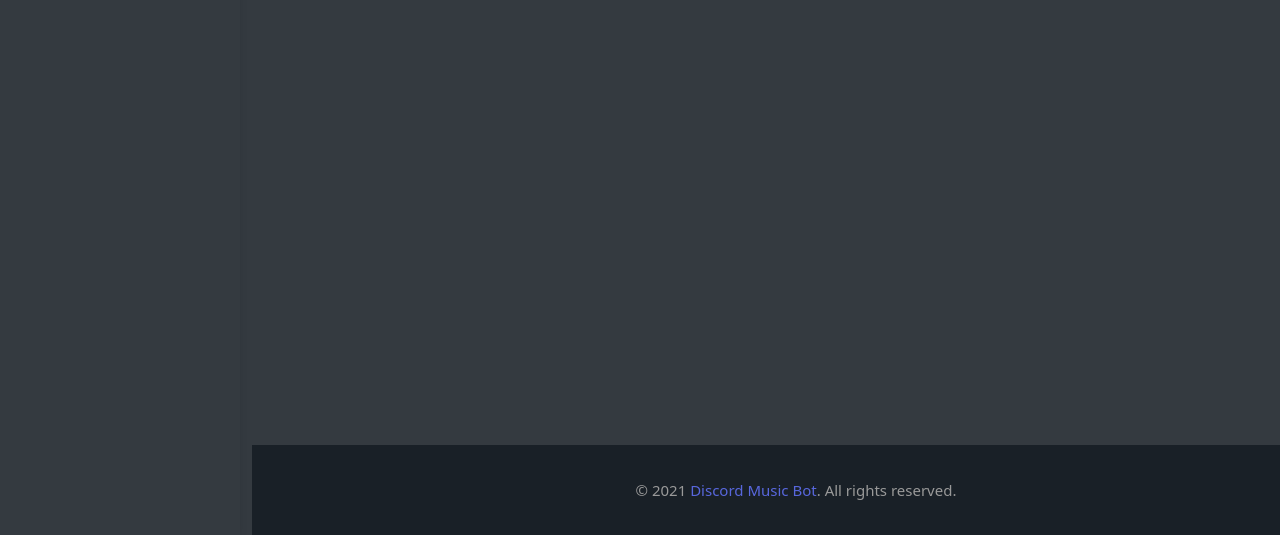
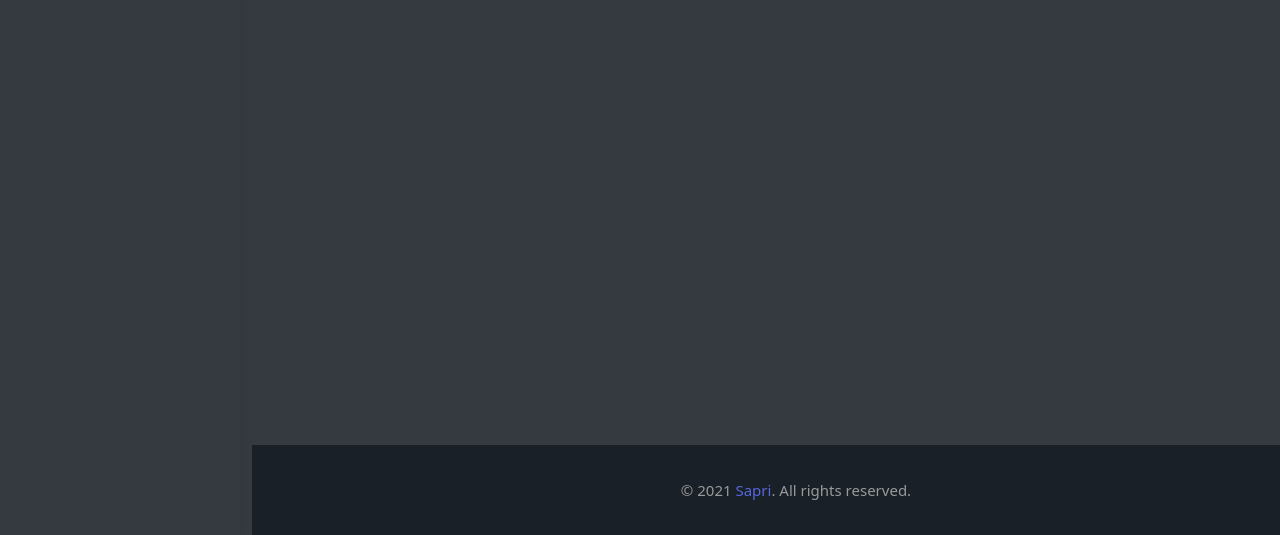
Before and after one commit to priyankanehra63/Sapri, a website: page views/dashboard.html in a window 1280 px wide. Shown: the part 265-800 px from the top of the page. Drawn offline with nearby package versions, Linux system fonts and the light colour scheme; no server answers; files whose address does not match are found by name.

Commit message:
Update dashboard.html

```diff
--- a/views/dashboard.html
+++ b/views/dashboard.html
@@ -166,7 +166,7 @@
                     <p>
                       © 2021
                       <a href="https://github.com/DewanshNehra/bot-kingdom-updated"
-                        >Discord Music Bot</a
+                        >Sapri</a
                       >. All rights reserved.
                     </p>
                   </div>
```
